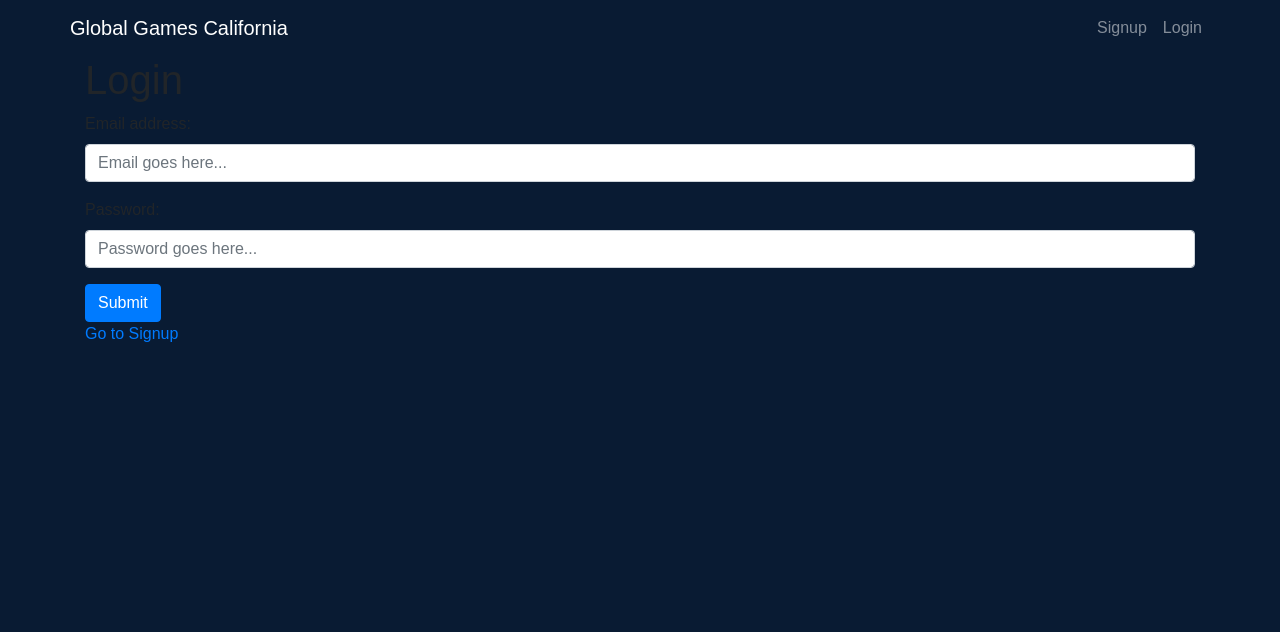
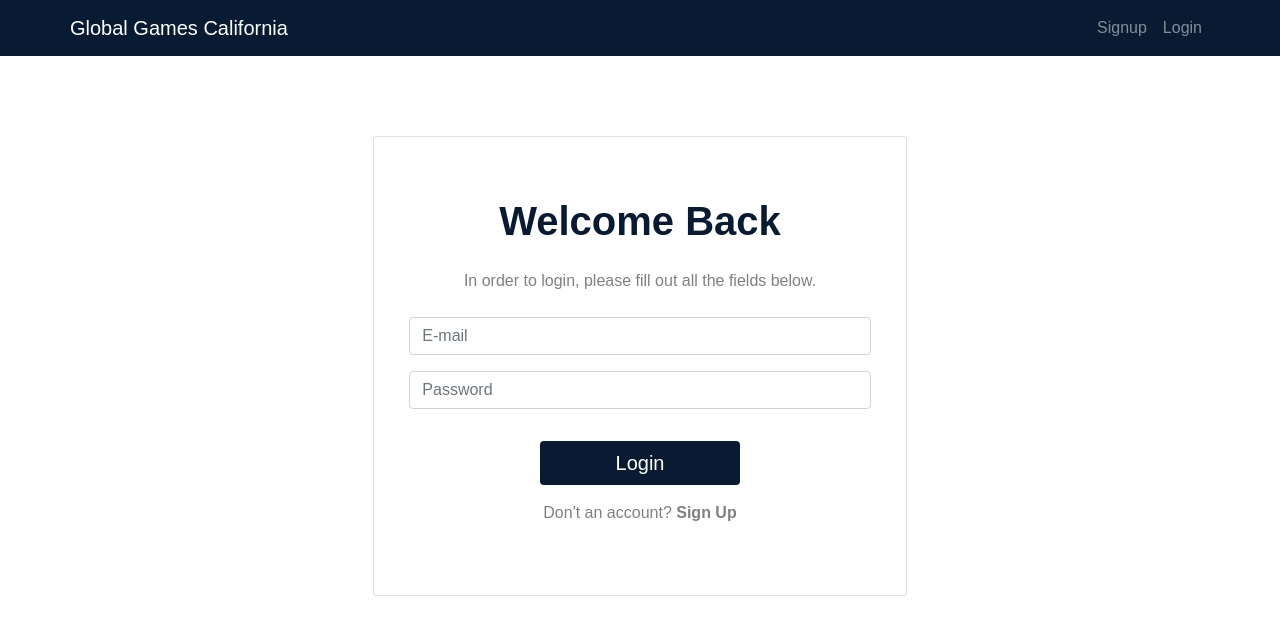
Before and after one commit to ramonpbarros/footvolley-club, a React (Create React App) app in the folder client/: page /login in a window 1280 px wide. Shown: the top 632 px of the page. Built offline with nearby package versions, Linux system fonts and the light colour scheme.

Commit message:
added differnts pages on tab

```diff
--- a/client/src/App.js
+++ b/client/src/App.js
@@ -14,6 +14,13 @@ import Signup from "./pages/Signup";
 import Home from "./pages/Home";
 import Navbar from "./components/Navbar";
 import Homepage from "./pages/Homepage"
+import Contact from "./pages/Contact"
+import Perks from "./pages/Perks"
+import Plans from "./pages/Plans"
+import About from "./pages/About"
+import Customer from "./pages/Customer"
+import Shop from "./pages/Shop"
+import Classes from "./pages/Classes"
 
 function ProtectedRoute({ children, ...rest }) {
   const { isLoggedIn } = useAuth();
@@ -31,7 +38,7 @@ function App() {
           <Navbar />
           <Switch>
             <ProtectedRoute exact path="/">
-              <Home />
+              <Homepage />
             </ProtectedRoute>
             <Route exact path="/login">
               <Login />
@@ -42,8 +49,32 @@ function App() {
             <Route exact path="/homepage">
               <Homepage />
             </Route>
+            <ProtectedRoute exact path="/home">
+              <Home />
+            </ProtectedRoute>
             <ProtectedRoute exact path="/profile">
               <Profile />
+            </ProtectedRoute>
+            <ProtectedRoute exact path="/contact">
+              <Contact />
+            </ProtectedRoute>
+            <ProtectedRoute exact path="/perks">
+              <Perks />
+            </ProtectedRoute>
+            <ProtectedRoute exact path="/plans">
+              <Plans />
+            </ProtectedRoute>
+            <ProtectedRoute exact path="/about">
+              <About />
+            </ProtectedRoute>
+            <ProtectedRoute exact path="/customer-care">
+              <Customer />
+            </ProtectedRoute>
+            <ProtectedRoute exact path="/shop">
+              <Shop />
+            </ProtectedRoute>
+            <ProtectedRoute exact path="/classes">
+              <Classes />
             </ProtectedRoute>
           </Switch>
         </div>
--- a/client/src/components/Navbar/Navbar.js
+++ b/client/src/components/Navbar/Navbar.js
@@ -28,7 +28,14 @@ function NavLinks() {
   const { isLoggedIn, logout } = useAuth();
   const links = [];
   if (isLoggedIn) {
-    links.push({ text: "Profile", to: "/profile" });
+    links.push({ text: "Home", to: "/home" });
+    links.push({ text: "Sports Leagues and CLasses", to: "/classes" });
+    links.push({ text: "Shop", to: "/shop" });
+    links.push({ text: "About", to: "/about" });
+    links.push({ text: "Customer Care", to: "/customer-care" });
+    links.push({ text: "Contact", to: "/contact" });
+    links.push({ text: "Plans and Pricing", to: "/plans" });
+    links.push({ text: "Perks", to: "/perks" });
     links.push({ text: "Logout", onClick: () => logout() });
   } else {
     links.push({ text: "Signup", to: "/signup" });
--- a/client/src/index.css
+++ b/client/src/index.css
@@ -2,7 +2,7 @@ body {
   margin: 0;
   padding: 0;
   font-family: sans-serif;
-  background-color: #091b33;
+  background-color: white;
 }
 
 .btn-custom {
@@ -14,6 +14,21 @@ body {
 }
 
 .btn-custom:hover {
+  color: white;
+  box-shadow: 1px 1px 1px rgb(30, 30, 30);
+  -moz-box-shadow: 1px 1px 1px rgb(30, 30, 30);
+  -webkit-box-shadow: 1px 1px 1px rgb(30, 30, 30);
+  -khtml-box-shadow: 1px 1px 1px rgb(30, 30, 30) 30;
+}
+.btn-custom-two {
+  background-color: orange;
+  color: white;
+  font-size: 20px;
+  width: 10em;
+  text-align: center;
+}
+
+.btn-custom-two:hover {
   color: white;
   box-shadow: 1px 1px 1px rgb(30, 30, 30);
   -moz-box-shadow: 1px 1px 1px rgb(30, 30, 30);
--- /dev/null
+++ b/client/src/pages/About/index.js
@@ -0,0 +1,7 @@
+import React from "react";
+
+function about() {
+  return <h1>About page</h1>;
+}
+
+export default about;
--- /dev/null
+++ b/client/src/pages/Classes/index.js
@@ -0,0 +1,7 @@
+import React from "react";
+
+function classes() {
+  return <h1>Classes page</h1>;
+}
+
+export default classes;
--- /dev/null
+++ b/client/src/pages/Contact/index.js
@@ -0,0 +1,7 @@
+import React from "react";
+
+function contact() {
+  return <h1>Contact page</h1>;
+}
+
+export default contact;
--- /dev/null
+++ b/client/src/pages/Customer/index.js
@@ -0,0 +1,7 @@
+import React from "react";
+
+function customer() {
+  return <h1>Customer Care page</h1>;
+}
+
+export default customer;
--- a/client/src/pages/Homepage/index.js
+++ b/client/src/pages/Homepage/index.js
@@ -15,39 +15,39 @@ function Homepage() {
         autoPlay={true}
         fadeOutAnimation={true}
       >
-        <div className="col text-center">
+        <div className="text-center">
           <img
             src="https://images.unsplash.com/photo-1543326727-cf6c39e8f84c?ixlib=rb-1.2.1&ixid=eyJhcHBfaWQiOjEyMDd9&auto=format&fit=crop&w=800&q=60"
             onDragStart={handleOnDragStart}
             className="img-carousel"
           />
         </div>
-        <div className="col text-center">
+        <div className="text-center">
           <img
             src="https://images.unsplash.com/photo-1562552052-c72ceddf93dc?ixlib=rb-1.2.1&ixid=eyJhcHBfaWQiOjEyMDd9&auto=format&fit=crop&w=800&q=60"
             onDragStart={handleOnDragStart}
-            className="yours-custom-class"
+            className="img-carousel"
           />
         </div>
-        <div className="col text-center">
+        <div className="text-center">
           <img
             src="https://images.unsplash.com/photo-1543326727-cf6c39e8f84c?ixlib=rb-1.2.1&ixid=eyJhcHBfaWQiOjEyMDd9&auto=format&fit=crop&w=800&q=60"
             onDragStart={handleOnDragStart}
-            className="yours-custom-class"
+            className="img-carousel"
           />
         </div>
-        <div className="col text-center">
+        <div className="text-center">
           <img
-            src="/img4"
+            src="https://images.unsplash.com/photo-1562552052-c72ceddf93dc?ixlib=rb-1.2.1&ixid=eyJhcHBfaWQiOjEyMDd9&auto=format&fit=crop&w=800&q=60"
             onDragStart={handleOnDragStart}
-            className="yours-custom-class"
+            className="img-carousel"
           />
         </div>
-        <div className="col text-center">
+        <div className="text-center">
           <img
-            src="/img5"
+            src="https://images.unsplash.com/photo-1543326727-cf6c39e8f84c?ixlib=rb-1.2.1&ixid=eyJhcHBfaWQiOjEyMDd9&auto=format&fit=crop&w=800&q=60"
             onDragStart={handleOnDragStart}
-            className="yours-custom-class"
+            className="img-carousel"
           />
         </div>
       </AliceCarousel>
@@ -90,6 +90,25 @@ function Homepage() {
           </div>
         </div>
       </div>
+
+      <div className="container col text-center mt-5 mb-3">
+        <h1 style={{ color: "orange", fontWeight: "bold" }}>
+          SOCIAL RESPONSABILITY
+        </h1>
+        <p className="mt-4 mb-4">
+          Lorem ipsum, or lipsum as it is sometimes known
+        </p>
+        <p className="container mb-5" style={{ width: "60%" }}>
+          Lorem ipsum dolor sit amet, consectetur adipiscing elit, sed do
+          eiusmod tempor incididunt ut labore et dolore magna aliqua. Ut enim ad
+          minim veniam, quis nostrud exercitation ullamco laboris nisi ut
+          aliquip ex ea commodo consequat. Duis aute irure dolor in
+          reprehenderit in voluptate velit esse cillum dolore eu fugiat nulla
+          pariatur. Excepteur sint occaecat cupidatat non proident, sunt in
+          culpa qui officia deserunt mollit anim id est laborum.
+        </p>
+        <Link className="btn btn-custom-two zoom" to="/about">Button</Link>
+      </div>
     </React.Fragment>
   );
 }
--- a/client/src/pages/Login.js
+++ b/client/src/pages/Login.js
@@ -12,26 +12,38 @@ function Login() {
     return <Redirect to="/" />;
   }
 
-  const handleFormSubmit = event => {
+  const handleFormSubmit = (event) => {
     event.preventDefault();
 
     login(email, password)
       // navigate to the profile page
       .then(() => history.push("/profile"))
-      .catch(err => {
+      .catch((err) => {
         alert(err.response.data.message);
       });
   };
 
   return (
-    <div className="container">
-      <h1>Login</h1>
+    <div
+      className="card col-sm-6 col-lg-5"
+      style={{ height: 460, marginTop: "5em", paddingTop: "1em" }}
+    >
+      <div className=" card-body container">
+        <h1
+          style={{ textAlign: "center", color: "#091b33", fontWeight: "bold" }}
+          className="mb-4 mt-4"
+        >
+          Welcome Back
+        </h1>
+        <p style={{ textAlign: "center", color: "gray" }} className="mb-4">
+          In order to login, please fill out all the fields below.
+        </p>
         <form onSubmit={handleFormSubmit}>
           <div className="form-group">
-          <label htmlFor="email">Email address:</label>
+            {/* <label htmlFor="email">Email address:</label> */}
             <input
               className="form-control"
-            placeholder="Email goes here..."
+              placeholder="E-mail"
               name="email"
               type="email"
               id="email"
@@ -40,10 +52,10 @@ function Login() {
             />
           </div>
           <div className="form-group">
-          <label htmlFor="pwd">Password:</label>
+            {/* <label htmlFor="pwd">Password:</label> */}
             <input
               className="form-control"
-            placeholder="Password goes here..."
+              placeholder="Password"
               name="password"
               type="password"
               id="pwd"
@@ -51,13 +63,19 @@ function Login() {
               onChange={({ target }) => setPassword(target.value)}
             />
           </div>
-        <button type="submit" className="btn btn-primary">
-          Submit
+          <div className="col text-center">
+            <button type="submit" className="btn btn-custom zoom mb-3 mt-3">
+              Login
             </button>
+          </div>
         </form>
-      <p>
-        <Link to="/signup">Go to Signup</Link>
+        <p style={{ textAlign: "center" }}>
+          <span style={{ color: "gray" }}>Don't an account? </span>
+          <Link to="/signup" style={{ color: "grey", fontWeight: "bold" }}>
+            Sign Up
+          </Link>
         </p>
+      </div>
     </div>
   );
 }
--- /dev/null
+++ b/client/src/pages/Perks/index.js
@@ -0,0 +1,7 @@
+import React from "react";
+
+function perks() {
+  return <h1>Perks page</h1>;
+}
+
+export default perks;
--- /dev/null
+++ b/client/src/pages/Plans/index.js
@@ -0,0 +1,7 @@
+import React from "react";
+
+function plans() {
+  return <h1>Plans and pricing page</h1>;
+}
+
+export default plans;
--- /dev/null
+++ b/client/src/pages/Shop/index.js
@@ -0,0 +1,7 @@
+import React from "react";
+
+function shop() {
+  return <h1>Shop page</h1>;
+}
+
+export default shop;
```
Lines whose indentation alone changed are shown as unchanged.
